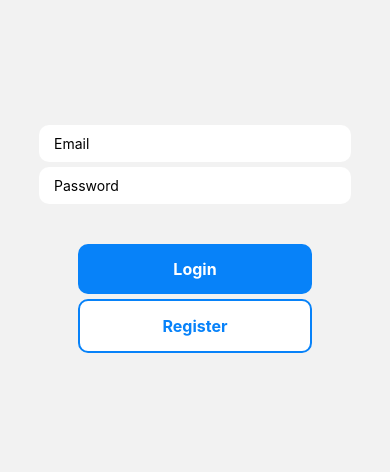
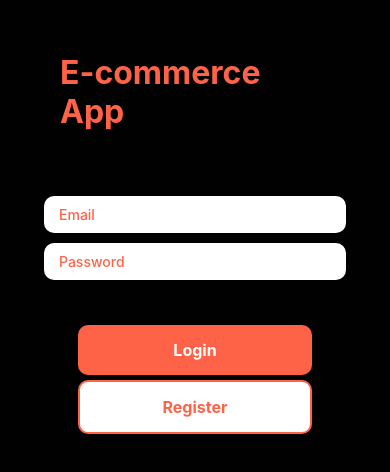
Before and after one commit to mbhanuprsd/ecommerce-app, a React Native app: screen /Login in a window 390 px wide. Shown: the part 186-658 px from the top of the page. Built offline with nearby package versions, Linux system fonts and the light colour scheme; no server answers.

Commit message:
Added Tab navigation in Home screen and updated theme

```diff
--- a/App.js
+++ b/App.js
@@ -1,27 +1,23 @@
 import { StyleSheet } from 'react-native';
-import { NavigationContainer } from '@react-navigation/native';
+import { NavigationContainer, DarkTheme, DefaultTheme } from '@react-navigation/native';
 import { createNativeStackNavigator } from '@react-navigation/native-stack';
 import LoginScreen from './screens/LoginScreen';
 import HomeScreen from './screens/HomeScreen';
+import SplashScreen from './screens/SplashScreen';
 
 const Stack = createNativeStackNavigator();
 
 export default function App() {
+
   return (
-    <NavigationContainer>
+    <NavigationContainer theme={DarkTheme}>
       <Stack.Navigator>
-        <Stack.Screen options={{headerShown: false}} name='Login' component={LoginScreen}/>
-        <Stack.Screen name='Home' component={HomeScreen}/>
+        <Stack.Screen options={{ headerShown: false }} name='Splash' component={SplashScreen} />
+        <Stack.Screen options={{ headerShown: false }} name='Login' component={LoginScreen} />
+        <Stack.Screen options={{ headerTitleAlign: 'center', title: 'E-Commerce App' }} name='Home' component={HomeScreen} />
       </Stack.Navigator>
     </NavigationContainer>
   );
 }
 
-const styles = StyleSheet.create({
-  container: {
-    flex: 1,
-    backgroundColor: '#fff',
-    alignItems: 'center',
-    justifyContent: 'center',
-  },
-});
+const styles = StyleSheet.create({});
--- a/package.json
+++ b/package.json
@@ -10,6 +10,7 @@
     "eject": "expo eject"
   },
   "dependencies": {
+    "@react-navigation/bottom-tabs": "^6.3.1",
     "@react-navigation/native": "^6.0.10",
     "@react-navigation/native-stack": "^6.6.1",
     "expo": "~44.0.0",
--- a/screens/HomeScreen.js
+++ b/screens/HomeScreen.js
@@ -1,73 +1,41 @@
 import { StyleSheet, Text, View, TouchableOpacity } from 'react-native'
 import React from 'react'
-import { auth } from '../firebase'
-import { useNavigation } from "@react-navigation/core";
+import { createBottomTabNavigator } from '@react-navigation/bottom-tabs';
+import ProductsPage from './home/ProductsPage';
+import OrdersPage from './home/OrdersPage';
+import ProfilePage from './home/ProfilePage';
+import FontAwesome from "@expo/vector-icons/FontAwesome";
+
+const Tab = createBottomTabNavigator();
 
 const HomeScreen = () => {
-    const navigation = useNavigation();
-    const userEmail = auth.currentUser?.email;
+    return (
+        <Tab.Navigator
+            screenOptions={({ route }) => ({
+                tabBarIcon: ({ focused, color, size }) => {
+                    let iconName;
 
-    const handleSignout = () => {
-        auth.signOut()
-            .then(() => {
-                navigation.replace("Login");
-            })
-            .catch(err => alert(err.message))
-    }
-    return (
-        <View style={styles.container}>
-            <Text>Email: {userEmail}</Text>
-            <TouchableOpacity
-                style={styles.button}
-                onPress={handleSignout}>
-                <Text style={styles.buttonText}>Sign Out</Text>
-            </TouchableOpacity>
-            <TouchableOpacity
-                style={styles.fab}
-                onPress={() => navigation.navigate("AddProduct")}>
-                <Text style={styles.fabText}>+</Text>
-            </TouchableOpacity>
-        </View>
+                    if (route.name === 'Products') {
+                        iconName = focused
+                            ? 'dropbox'
+                            : 'inbox';
+                    } else if (route.name === 'Orders') {
+                        iconName = focused ? 'shopping-cart' : 'opencart';
+                    } else{
+                        iconName = focused ? 'user-circle' : 'user-o';
+                    }
+
+                    // You can return any component that you like here!
+                    return <FontAwesome name={iconName} size={size} color={color} />;
+                },
+                tabBarActiveTintColor: 'tomato',
+                tabBarInactiveTintColor: 'gray',
+            })}>
+            <Tab.Screen options={{ headerShown: false }} name="Products" component={ProductsPage} />
+            <Tab.Screen options={{ headerShown: false }} name="Orders" component={OrdersPage} />
+            <Tab.Screen options={{ headerShown: false }} name="Profile" component={ProfilePage} />
+        </Tab.Navigator>
     )
 }
 
 export default HomeScreen
-
-const styles = StyleSheet.create({
-    container: {
-        flex: 1,
-        justifyContent: 'center',
-        alignItems: 'center',
-    },
-    button: {
-        backgroundColor: '#0782F9',
-        width: '60%',
-        padding: 15,
-        borderRadius: 10,
-        alignItems: 'center',
-        marginTop: 40
-    },
-    buttonText: {
-        color: 'white',
-        fontWeight: '700',
-        fontSize: 16,
-    },
-    fab: {
-        borderWidth: 1,
-        borderColor: 'white',
-        alignItems: 'center',
-        justifyContent: 'center',
-        width: 60,
-        height: 60,
-        position: 'absolute',
-        bottom: 15,
-        right: 15,
-        backgroundColor: '#0782F9',
-        borderRadius: 100,
-    },
-    fabText: {
-        color: 'white',
-        fontWeight: '100',
-        fontSize: 36,
-    },
-})
--- a/screens/LoginScreen.js
+++ b/screens/LoginScreen.js
@@ -1,8 +1,8 @@
 import { KeyboardAvoidingView, TextInput, Text, TouchableOpacity, StyleSheet, View } from 'react-native'
 import React, {useState, useEffect} from 'react'
-import { auth } from '../firebase';
 import { createUserWithEmailAndPassword, signInWithEmailAndPassword } from 'firebase/auth';
 import { useNavigation } from "@react-navigation/core";
+import { auth } from '../utils/FirebaseUtil';
 
 const LoginScreen = () => {
     const [email, setEmail] = useState('');
@@ -43,6 +43,7 @@ const LoginScreen = () => {
         <KeyboardAvoidingView
             style={styles.container}
             behavior="padding">
+                <Text style={styles.text}>E-commerce App</Text>
             <View style={styles.inputContainer}>
                 <TextInput
                     placeholder='Email'
@@ -77,6 +78,12 @@ const LoginScreen = () => {
 export default LoginScreen
 
 const styles = StyleSheet.create({
+    text: {
+        color: 'tomato',
+        fontWeight: 700,
+        fontSize: 32,
+        margin: 60,
+    },
     container: {
         flex: 1,
         justifyContent: 'center',
@@ -86,20 +93,22 @@ const styles = StyleSheet.create({
         width: '80%'
     },
     input: {
+        color: 'tomato',
+        fontWeight:500,
         backgroundColor: 'white',
         paddingHorizontal: 15,
         paddingVertical: 10,
         borderRadius: 10,
-        marginTop: 5,
+        margin: 5,
     },
     buttonContainer: {
         width: '60%',
         justifyContent: 'center',
         alignItems: 'center',
-        marginTop: 40,
+        margin: 40,
     },
     button: {
-        backgroundColor: '#0782F9',
+        backgroundColor: 'tomato',
         width: '100%',
         padding: 15,
         borderRadius: 10,
@@ -112,12 +121,12 @@ const styles = StyleSheet.create({
     },
     buttonOutline: {
         backgroundColor: 'white',
-        marginTop: 5,
-        borderColor: '#0782F9',
+        margin: 5,
+        borderColor: 'tomato',
         borderWidth: 2,
     },
     buttonOutLineText: {
-        color: '#0782F9',
+        color: 'tomato',
         fontWeight: '700',
         fontSize: 16,
     },
--- /dev/null
+++ b/screens/SplashScreen.js
@@ -0,0 +1,43 @@
+import { StyleSheet, Text, View, ActivityIndicator } from 'react-native'
+import React, { useEffect } from 'react'
+import { useNavigation } from '@react-navigation/native'
+import { auth } from '../utils/FirebaseUtil'
+
+const SplashScreen = () => {
+    const navigation = useNavigation()
+
+    useEffect(() => {
+        const unsubscribe = auth.onAuthStateChanged(user => {
+            setTimeout(() => {
+                if (user) {
+                    navigation.replace("Home");
+                }
+                else {
+                    navigation.replace("Login");
+                }
+            }, 2000);
+        })
+
+        return unsubscribe
+    }, [])
+
+    return (
+        <View style={{justifyContent: 'center', alignItems: 'center', height:'100%'}}>
+
+            <Text style={styles.text}>E-Commerce App</Text>
+            <ActivityIndicator size="large" color="tomato" style={{margin:40}} />
+
+        </View>
+    )
+}
+
+export default SplashScreen
+
+const styles = StyleSheet.create({
+    text: {
+        color: '#fff',
+        fontSize: 42,
+        fontWeight: 800,
+        margin: 20,
+    }
+})
--- /dev/null
+++ b/screens/home/OrdersPage.js
@@ -0,0 +1,14 @@
+import { StyleSheet, Text, View } from 'react-native'
+import React from 'react'
+
+const OrdersPage = () => {
+  return (
+    <View>
+      <Text>OrdersPage</Text>
+    </View>
+  )
+}
+
+export default OrdersPage
+
+const styles = StyleSheet.create({})
--- /dev/null
+++ b/screens/home/ProductsPage.js
@@ -0,0 +1,14 @@
+import { StyleSheet, Text, View } from 'react-native'
+import React from 'react'
+
+const ProductsPage = () => {
+  return (
+    <View>
+      <Text>ProductsPage</Text>
+    </View>
+  )
+}
+
+export default ProductsPage
+
+const styles = StyleSheet.create({})
--- /dev/null
+++ b/screens/home/ProfilePage.js
@@ -0,0 +1,60 @@
+import { StyleSheet, Text, View, TouchableOpacity } from 'react-native'
+import React from 'react'
+import { auth } from '../../utils/FirebaseUtil';
+import { useNavigation } from "@react-navigation/core";
+
+const ProfilePage = () => {
+    const navigation = useNavigation();
+    const userEmail = auth.currentUser?.email;
+
+    const handleSignout = () => {
+        auth.signOut()
+            .then(() => {
+                navigation.replace("Login");
+            })
+            .catch(err => alert(err.message))
+    }
+
+  return (
+    <View style={styles.container}>
+            <Text style={styles.text}>Email: {userEmail}</Text>
+            <TouchableOpacity
+                style={styles.button}
+                onPress={handleSignout}>
+                <Text style={styles.buttonText}>Sign Out</Text>
+            </TouchableOpacity>
+            <TouchableOpacity
+                style={styles.fab}
+                onPress={() => navigation.navigate("AddProduct")}>
+                <Text style={styles.fabText}>+</Text>
+            </TouchableOpacity>
+        </View>
+  )
+}
+
+export default ProfilePage
+
+const styles = StyleSheet.create({
+    text: {
+        color: 'white',
+        fontSize: 24
+    },
+    container: {
+        flex: 1,
+        justifyContent: 'center',
+        alignItems: 'center',
+    },
+    button: {
+        backgroundColor: 'tomato',
+        width: '60%',
+        padding: 15,
+        borderRadius: 10,
+        alignItems: 'center',
+        marginTop: 40
+    },
+    buttonText: {
+        color: 'white',
+        fontWeight: '700',
+        fontSize: 16,
+    }
+})
--- /dev/null
+++ b/utils/FirebaseUtil.js
@@ -0,0 +1,12 @@
+import { initializeApp } from "firebase/app";
+import { getAnalytics } from "firebase/analytics";
+import { getAuth } from "firebase/auth";
+import { getFirestore } from "firebase/firestore";
+import { firebaseConfig } from "../firebase";
+
+// Initialize Firebase
+const app = initializeApp(firebaseConfig);
+
+export const analytics = getAnalytics(app);
+export const auth = getAuth(app);
+export const fireDB = getFirestore(app);
```
Also changed, not shown: 2 other files (tests, documents, lock files or other folders).
